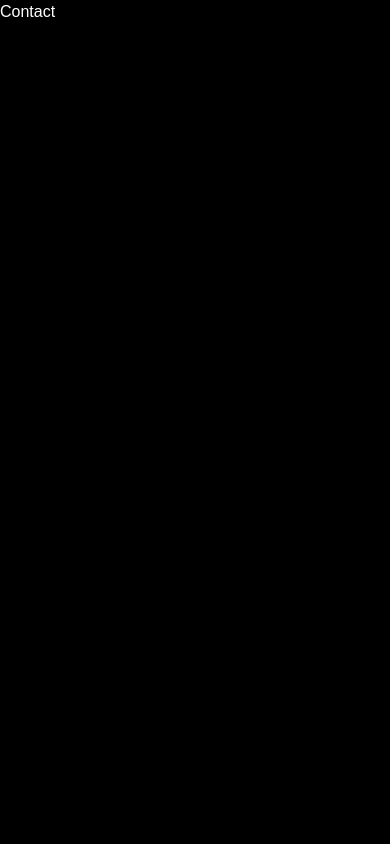
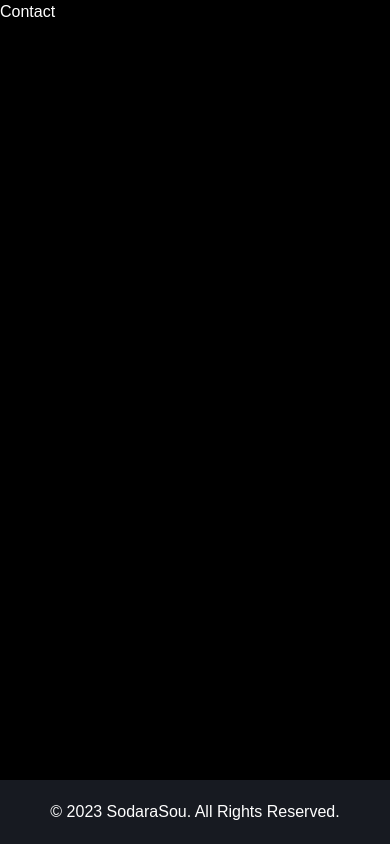
Before and after one commit to SodaraSou/My-Portfolio, a React (Create React App) app: page /contact in a window 390 px wide. Built offline with nearby package versions, Linux system fonts and the light colour scheme.

Commit message:
Minor Fixed

```diff
--- a/src/components/Footer.jsx
+++ b/src/components/Footer.jsx
@@ -1,27 +1,18 @@
 function Footer() {
   return (
-    <div className="bg-daraBlack hidden flex flex-col lg:block absolute bottom-0 left-0 right-0">
-      {/* <div className="max-w-7xl lg:container mx-auto md:p-8 flex flex-col md:flex-row justify-center items-center md:justify-between">
-        <div>test1</div>
-        <div>test2</div>
-        <div>test3</div>
-        <div>test4</div>
-      </div>
-      <div className="text-center">
-        Hello
-      </div> */}
-      <div className="max-w-7xl lg:container mx-auto p-10">
+    <footer className="bg-daraBlack w-full fixed bottom-0 right-0 left-0">
+      <div className="max-w-7xl lg:container mx-auto p-5 md:p-10">
         {/* <div className="flex justify-between items-center mb-10">
           <div>test1</div>
           <div>test2</div>
           <div>test3</div>
           <div>test4</div>
         </div> */}
-        <div className="text-center text-xl">
+        <div className="text-center text-md md:text-xl">
           © {new Date().getFullYear()} SodaraSou. All Rights Reserved.
         </div>
       </div>
-    </div>
+    </footer>
   );
 }
 
```
